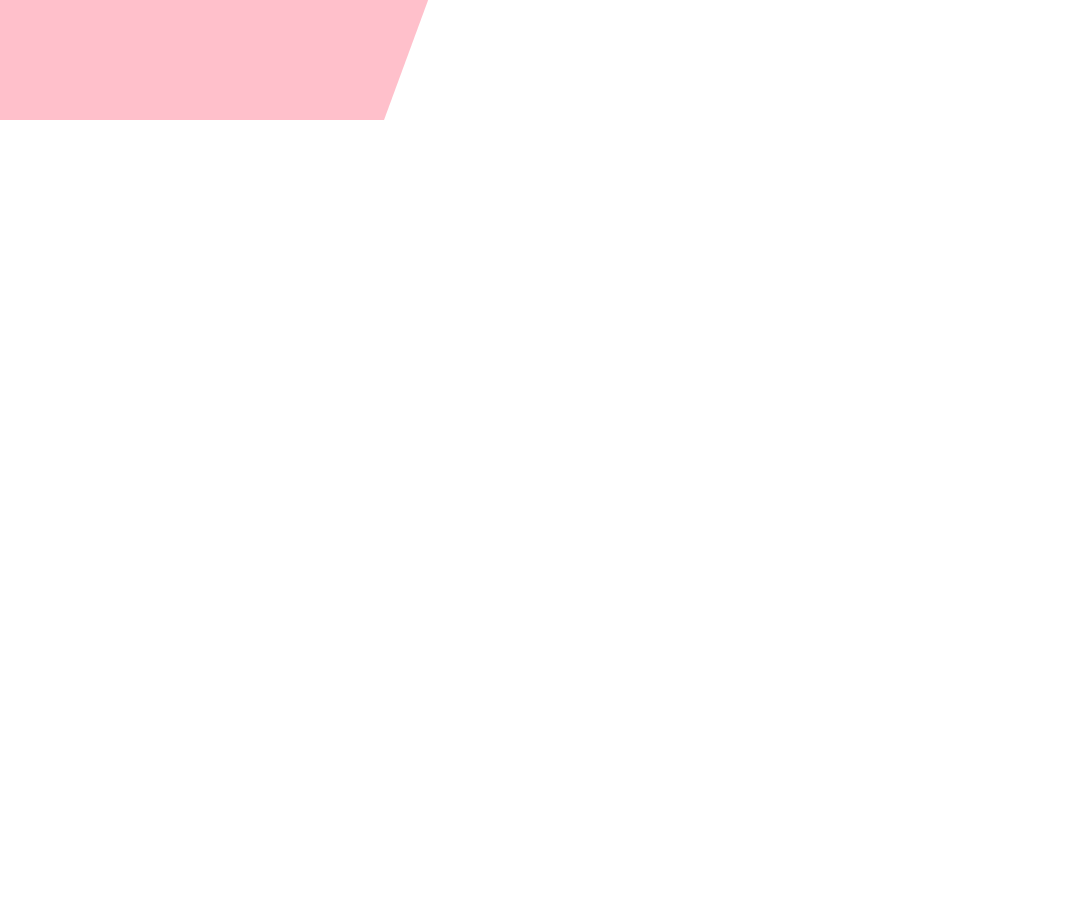
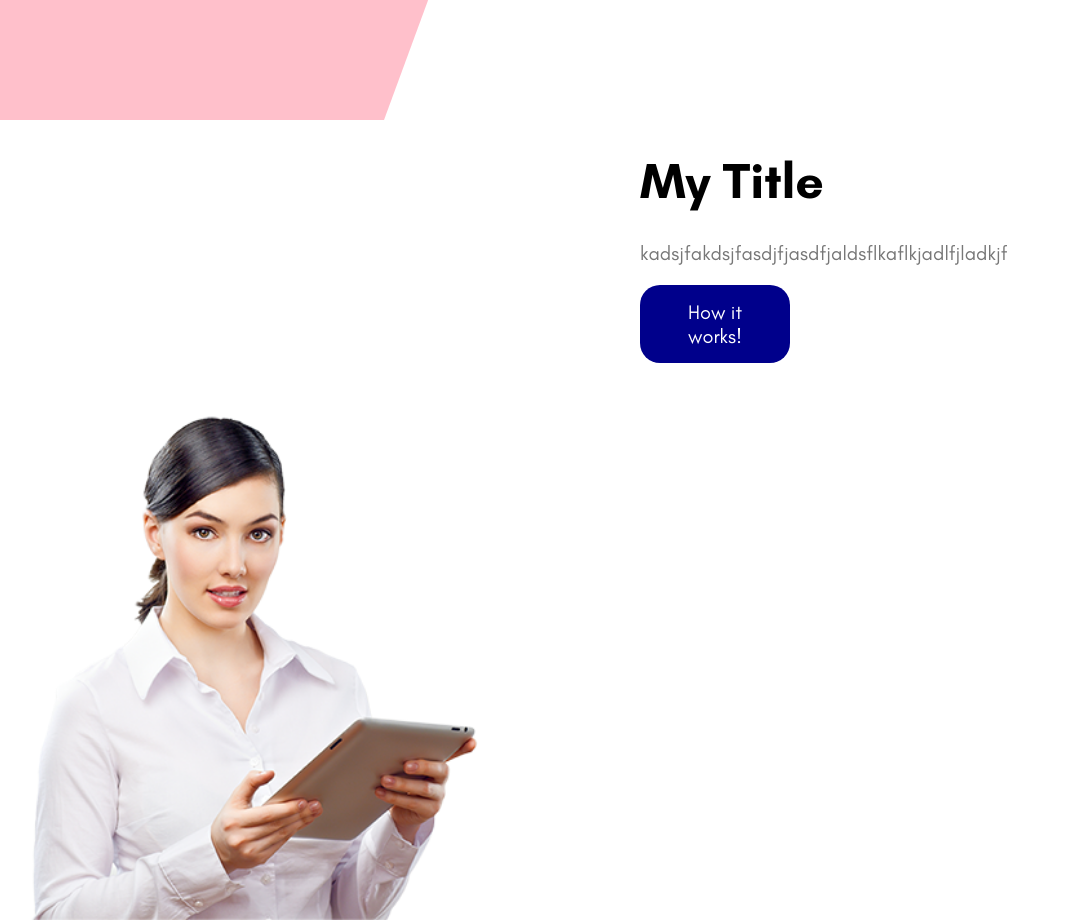
Before and after one commit to Mohammad-ghasempour/React-Website-Styled-Components, a React (Create React App) app: page / in a window 1280 px wide. Shown: the part 1480-2400 px from the top of the page, without its empty margins (0-1070 px from the left). Before the commit the page ends 1600 px from the top, so only its background shows below. Built offline with nearby package versions, Linux system fonts and the light colour scheme.

Commit message:
during building Samples page

```diff
--- a/src/App.js
+++ b/src/App.js
@@ -2,6 +2,7 @@ import styled, { css } from "styled-components";
 import Navbar from "./components/Navbar";
 import Intro from "./components/Intro";
 import Features from "./components/Features";
+import Samples from "./components/Samples";
 
 const Container = styled.div`
    height: 100vh;
@@ -42,6 +43,9 @@ function App() {
             <Features />
             <FeatureShape/>
          </Container>
+         <Container>
+            <Samples/>
+         </Container>
       </>
    );
 }
--- a/src/components/Features.jsx
+++ b/src/components/Features.jsx
@@ -36,7 +36,6 @@ const SubTitle = styled.h3`
 const Description = styled.p`
    width: 90%;
    font-size: 20px;
-   font-weight: bold;
    color: #777;
    margin-top: 30px;
 `;
--- /dev/null
+++ b/src/components/Samples.jsx
@@ -0,0 +1,73 @@
+import React from "react";
+import styled from "styled-components";
+import tablet from "../images/tabletGirl.png";
+
+const Container = styled.div`
+   height: 100vh;
+   display: flex;
+   position: relative;
+   justify-content: space-between;
+   align-items: center;
+`;
+const Left = styled.div`
+   height: 100%;
+   width: 50%;
+`;
+const Image = styled.img`
+   width: 35%;
+   margin-left: 30px;
+   position: absolute;
+   bottom: 0;
+`;
+const Right = styled.div`
+   height: 100%;
+   width: 50%;
+   display: flex;
+   flex-direction: column;
+
+`;
+
+const Title = styled.span`
+font-size: 50px;
+font-weight: bold;
+margin-top: 30px;
+`;
+const Description = styled.p`
+   width: 90%;
+   font-size: 20px;
+   color: #777;
+   margin-top: 30px;
+`;
+
+const Boxes = styled.div``;
+
+const Button = styled.button`
+   width: 150px;
+   border: none;
+   padding: 15px 20px;
+   background-color: darkblue;
+   color: white;
+   font-size: 20px;
+   border-radius: 20px;
+   cursor: pointer;
+   margin-top: 20px;
+`;
+const Samples = () => {
+   return (
+      <Container>
+         <Left>
+            <Image src={tablet} />
+         </Left>
+         <Right>
+            <Title>My Title</Title>
+            <Description>
+               kadsjfakdsjfasdjfjasdfjaldsflkaflkjadlfjladkjf
+            </Description>
+            <Boxes />
+            <Button >How it works!</Button>
+         </Right>
+      </Container>
+   );
+};
+
+export default Samples;
```
Also changed, not shown: src/images/tabletGirl.png (renamed from src/images/tablet-png.png).
